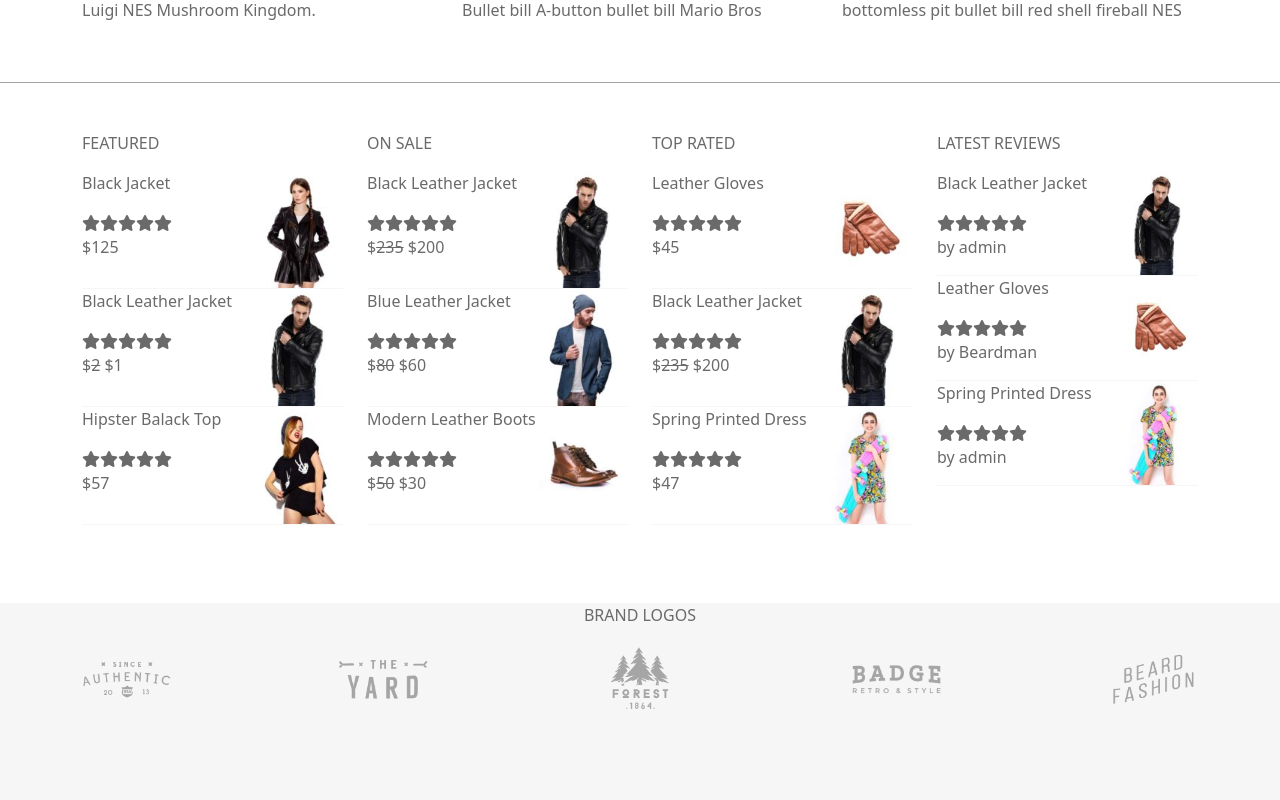
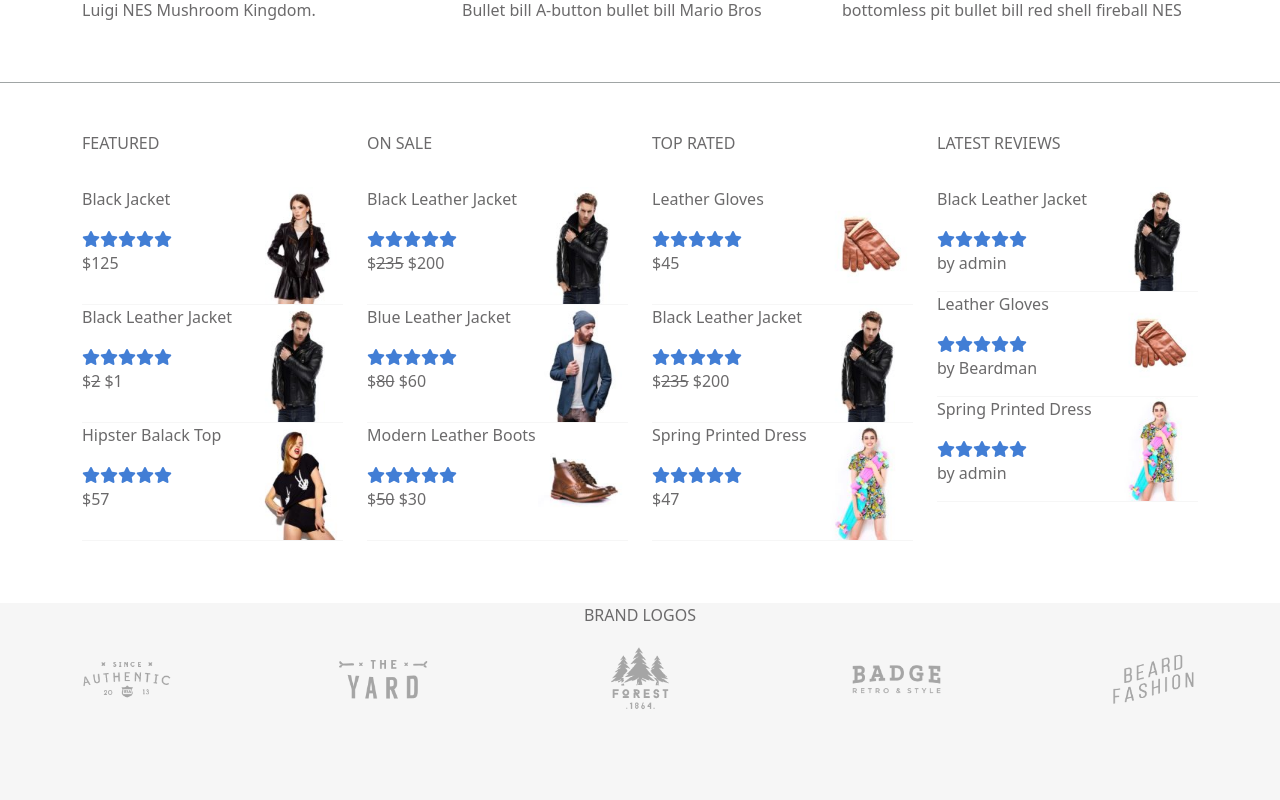
Before and after one commit to giovannilampis/proj-html-vuejs, a Vue app: page / in a window 1280 px wide. Shown: the part 4380-5180 px from the top of the page. Built offline with nearby package versions, Linux system fonts and the light colour scheme.

Commit message:
change color to icons in StarsComp.vue

```diff
--- a/src/components/StarsComp.vue
+++ b/src/components/StarsComp.vue
@@ -23,4 +23,8 @@
 
 @use '../style/partials/mixins' as *;
 
+i {
+    color: $havelock_blue;
+}
+
 </style>
--- a/src/components/SummaryComp.vue
+++ b/src/components/SummaryComp.vue
@@ -117,4 +117,8 @@ section {
     border-bottom: 1px solid $gray_light;
 }
 
+p.text-uppercase {
+    padding-bottom: 1rem;
+}
+
 </style>
```
